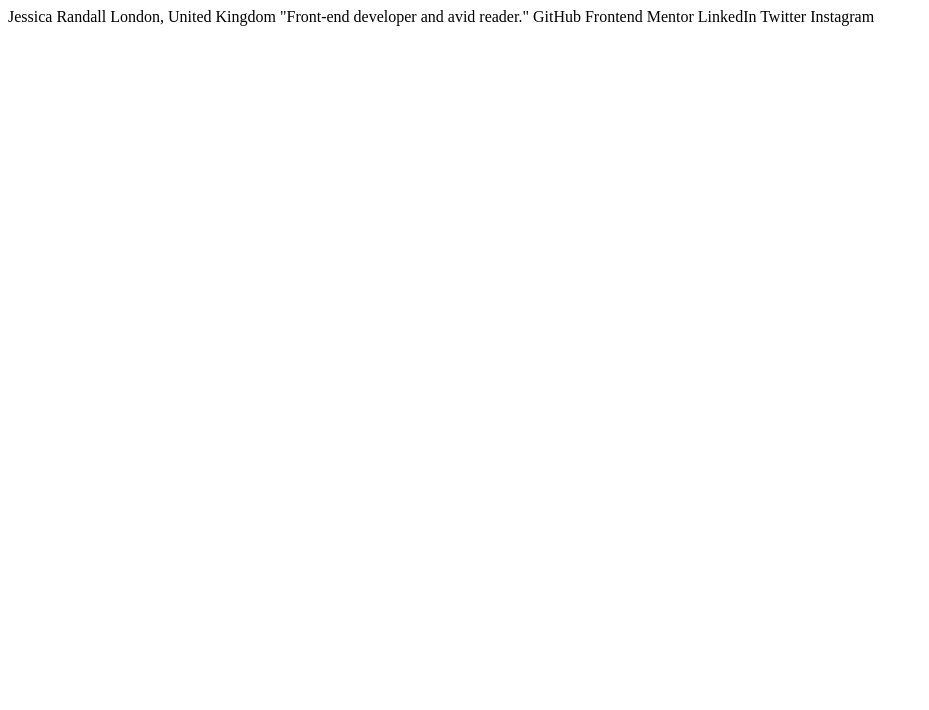
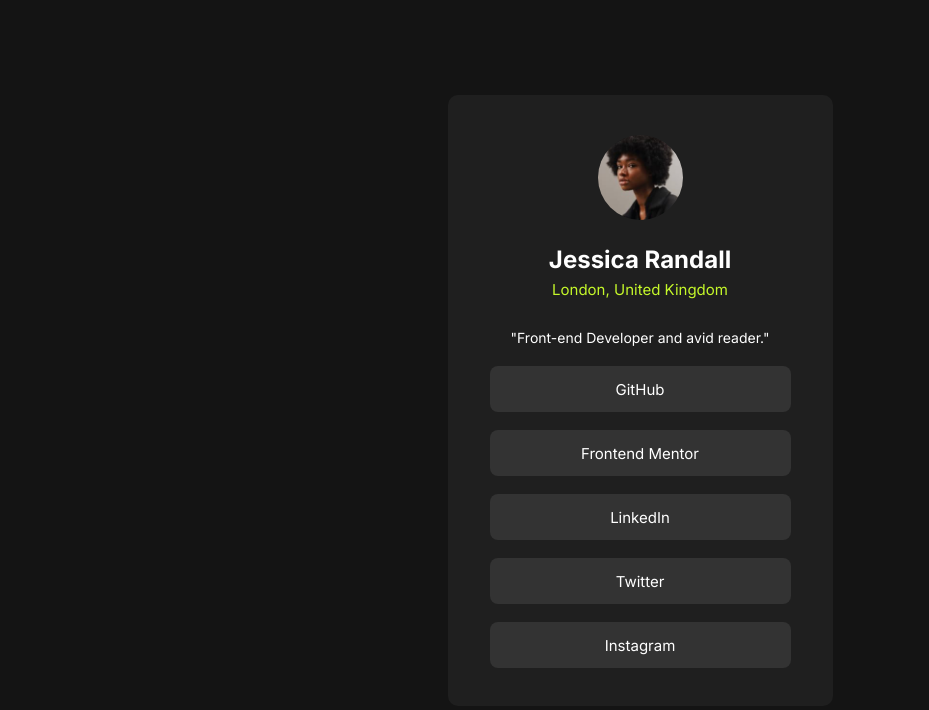
Before and after one commit to mahmoud-abuyoussef/Social_Links_Profile, a plain HTML site: page index.html in a window 1280 px wide. Shown: the whole page, without its empty margins (0-929 px from the left). Drawn offline with Linux system fonts and the light colour scheme.

Commit message:
Add: Social Media Card

```diff
--- /dev/null
+++ b/assets/styles/main.css
@@ -0,0 +1,79 @@
+* {
+  padding: 0;
+  margin: 0;
+  box-sizing: border-box;
+}
+:root {
+  --green: hsl(75, 94%, 57%);
+  --white: hsl(0, 0%, 100%);
+  --grey-700: hsl(0, 0%, 20%);
+  --grey-800: hsl(0, 0%, 12%);
+  --grey-900: hsl(0, 0%, 8%);
+}
+body {
+  font-family: "Inter", sans-serif;
+  background-color: var(--grey-900);
+}
+.container {
+  padding: 0 15px;
+}
+main {
+  display: flex;
+  align-items: center;
+  justify-content: center;
+  height: 100vh;
+}
+.social-media {
+  width: 385px;
+  padding: 40px 27px 20px 27px;
+  background-color: var(--grey-800);
+  border-radius: 10px;
+}
+.social-media .user-image img {
+  display: block;
+  width: 85px;
+  height: 85px;
+  margin: auto;
+  border-radius: 50%;
+}
+.social-media .user-info {
+  text-align: center;
+}
+.social-media .user-info .username {
+  margin-top: 25px;
+  color: var(--white);
+}
+.social-media .user-info .address {
+  margin-top: 6px;
+  font-size: 15px;
+  color: var(--green);
+}
+.social-media .user-info .jop-title {
+  margin-top: 30px;
+  font-size: 14px;
+  color: var(--white);
+}
+.social-media .social-links ul {
+  margin-top: 20px;
+  list-style: none;
+}
+.social-media .social-links ul li {
+  height: 46px;
+  line-height: 46px;
+  margin-bottom: 18px;
+  text-align: center;
+  background-color: var(--grey-700);
+  border-radius: 8px;
+  cursor: pointer;
+}
+.social-media .social-links ul li:hover {
+  background-color: var(--green);
+}
+.social-media .social-links ul li a {
+  text-decoration: none;
+  color: var(--white);
+  font-size: 15px;
+}
+.social-media .social-links ul li:hover a {
+  color: var(--grey-900);
+}
--- a/index.html
+++ b/index.html
@@ -4,9 +4,45 @@
     <meta charset="UTF-8" />
     <meta name="viewport" content="width=device-width, initial-scale=1.0" />
     <title>Frontend Mentor | Social links profile</title>
+    <link rel="preconnect" href="https://fonts.googleapis.com" />
+    <link rel="preconnect" href="https://fonts.gstatic.com" crossorigin />
+    <link href="https://fonts.googleapis.com/css2?family=Inter:ital,opsz,wght@0,14..32,100..900;1,14..32,100..900&display=swap" rel="stylesheet" />
     <link rel="icon" type="image/png" sizes="32x32" href="assets/icons/favicon-32x32.png" />
+    <link rel="stylesheet" href="assets/styles/main.css" />
   </head>
   <body>
-    Jessica Randall London, United Kingdom "Front-end developer and avid reader." GitHub Frontend Mentor LinkedIn Twitter Instagram
+    <main>
+      <section class="social-media">
+        <div class="container">
+          <div class="user-image">
+            <img src="assets/images/avatar-jessica.jpeg" alt="jessica image" />
+          </div>
+          <div class="user-info">
+            <h1 class="username">Jessica Randall</h1>
+            <p class="address">London, United Kingdom</p>
+            <p class="jop-title">"Front-end Developer and avid reader."</p>
+          </div>
+          <div class="social-links">
+            <ul>
+              <li>
+                <a href="#">GitHub</a>
+              </li>
+              <li>
+                <a href="#">Frontend Mentor</a>
+              </li>
+              <li>
+                <a href="#">LinkedIn</a>
+              </li>
+              <li>
+                <a href="#">Twitter</a>
+              </li>
+              <li>
+                <a href="#">Instagram</a>
+              </li>
+            </ul>
+          </div>
+        </div>
+      </section>
+    </main>
   </body>
 </html>
```
Also changed, not shown: 1 other file.
